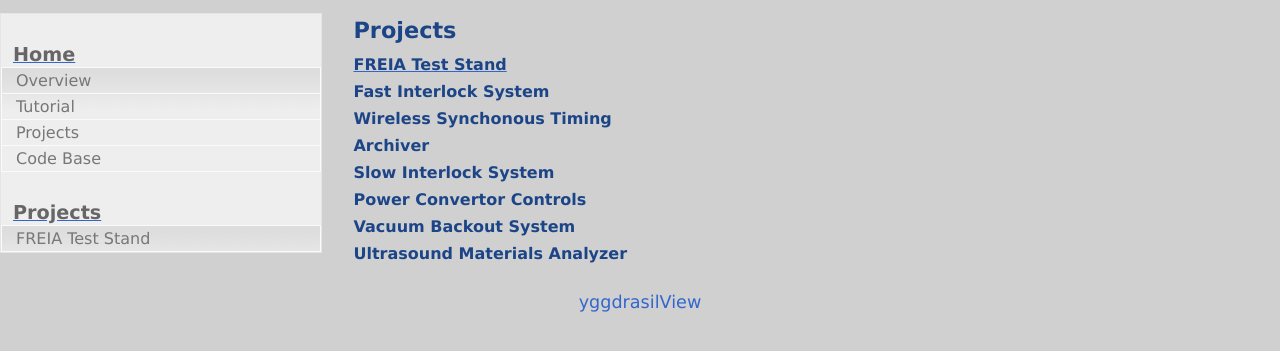
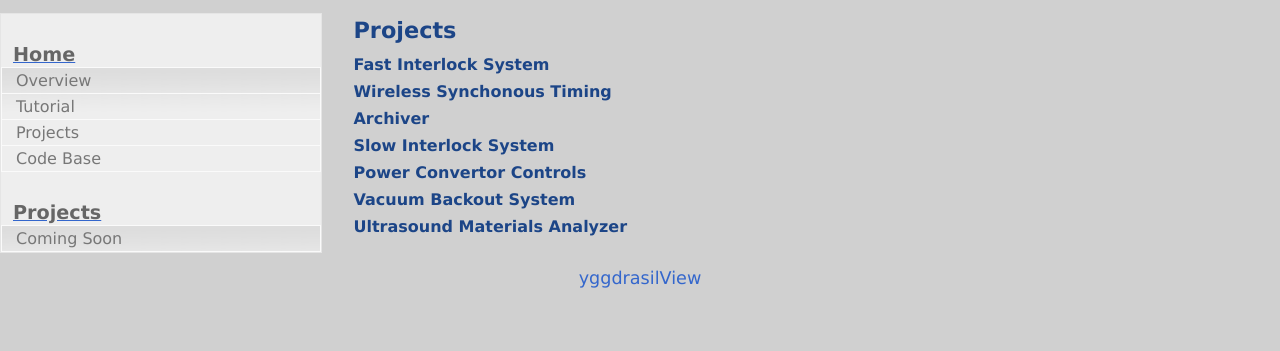
Before and after one commit to QooNet/QooNet.github.io, a plain HTML site: page projects.html in a window 1280 px wide. Shown: the part 167-518 px from the top of the page. Drawn offline with Linux system fonts and the light colour scheme; files that its build step writes are made by us from their sources; files whose address does not match are found by name.

Commit message:
removed FREIA

```diff
--- a/projects.html
+++ b/projects.html
@@ -19,7 +19,6 @@
 				<div class="content">
 					<div class="item">
 						<h1>Projects</h1>
-						<a href="/yggdrasilView/projects/freiaTestStand.html"><h2>FREIA Test Stand</h2></a>
 					 	<h2>Fast Interlock System</h2>
 					 	<h2>Wireless Synchonous Timing</h2>
 					 	<h2>Archiver</h2>
--- a/projects/projectsMenu.html
+++ b/projects/projectsMenu.html
@@ -1,4 +1,4 @@
 <a href="/yggdrasilView/projects.html"><h1>Projects</h1></a>
 <ul>
-  <li><a href="/yggdrasilView/projects/freiaTestStand.html">FREIA Test Stand</a></li>
+  <li><a href="/yggdrasilView/overview.html">Coming Soon</a></li>
 </ul>
```
